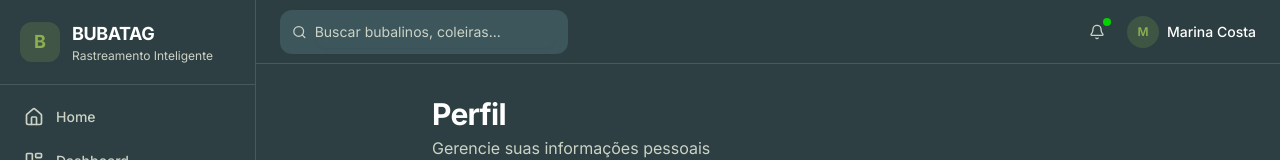
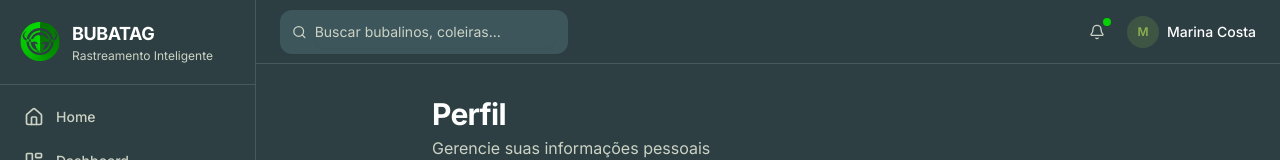
Before and after one commit to bubatag/sistema-frontend, a React (Vite) app in the folder sistema-front/: page /perfil in a window 1280 px wide. Shown: the top 160 px of the page. Built offline with nearby package versions, Linux system fonts and the light colour scheme.

Commit message:
Fix: ajusta a logotipo na sidebar

```diff
--- a/sistema-front/src/components/layout/SideBar.jsx
+++ b/sistema-front/src/components/layout/SideBar.jsx
@@ -42,9 +42,8 @@ const handleLogout = () => {
         {/* Logo */}
         <div className="p-5 flex items-center justify-between border-b border-border">
           <div className="flex items-center gap-3">
-            <div className="w-10 h-10 rounded-xl bg-primary/20 flex items-center justify-center">
-              <span className="text-lg font-bold text-primary">B</span>
-            </div>
+              <img src="/bubatag.svg" alt="Logo Bubatag" className="h-10 w-auto" />
+
             {!collapsed && (
               <div>
                 <h1 className="font-bold text-lg tracking-tight">BUBATAG</h1>
```
